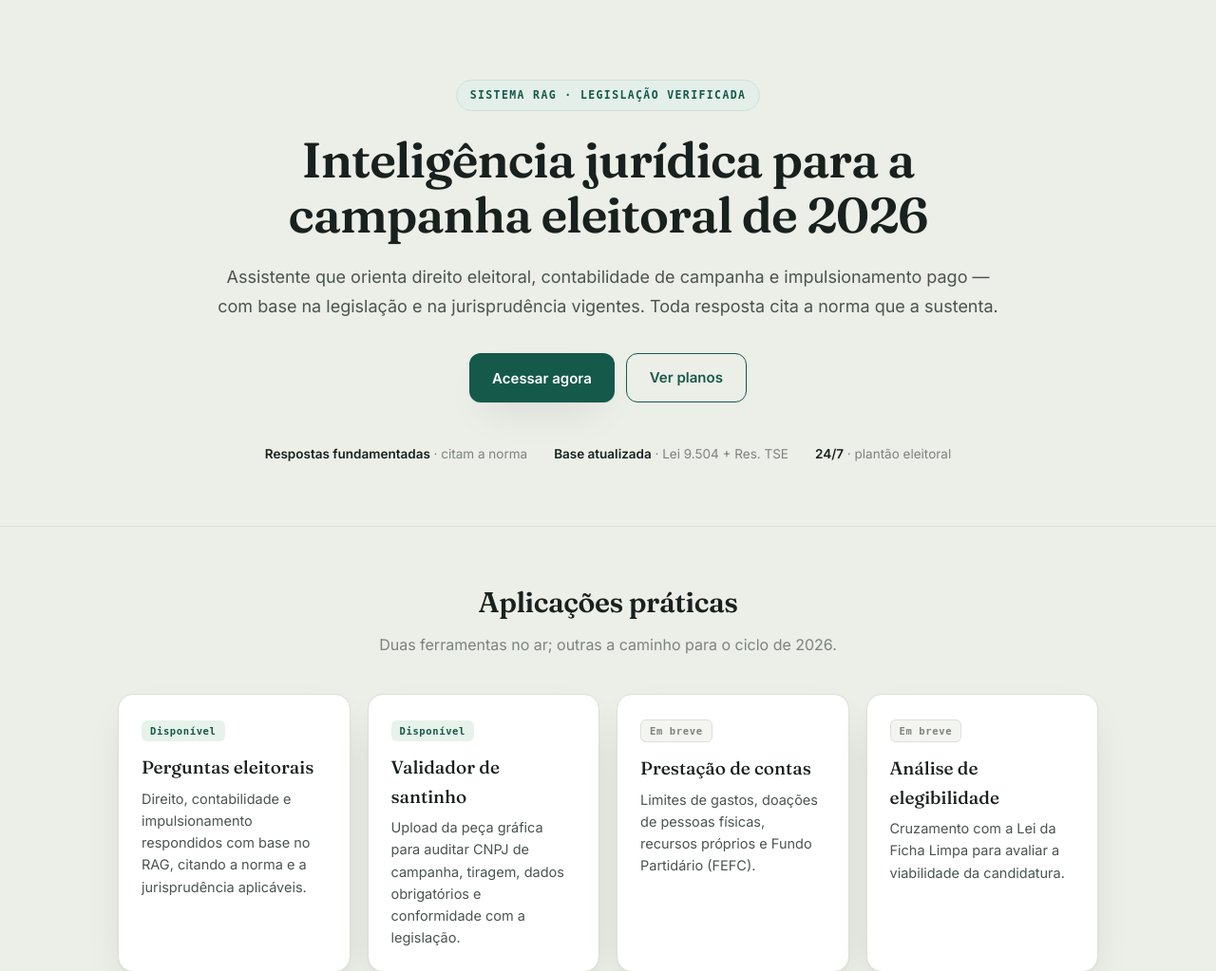
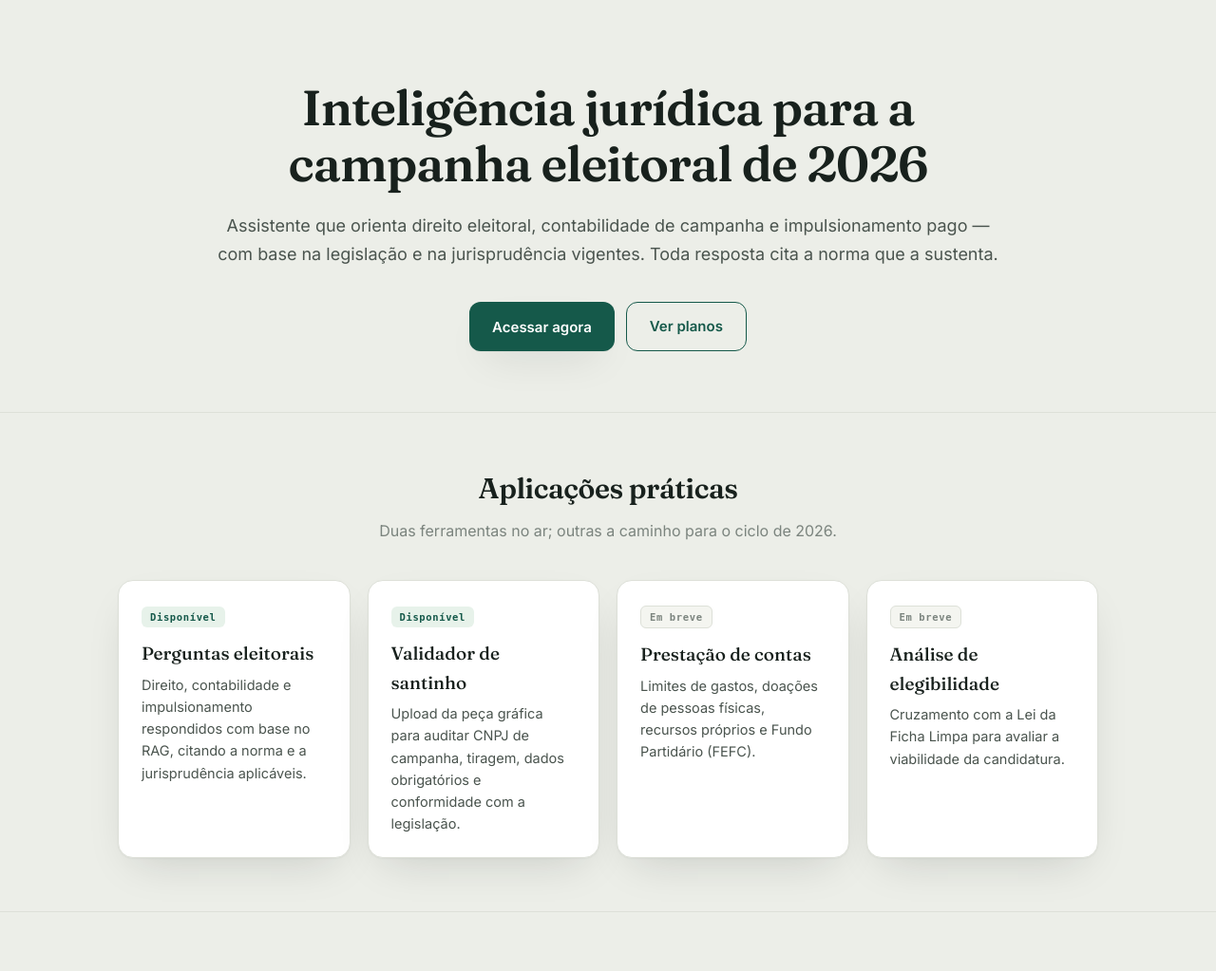
Before and after one commit to Geffersonvivan/Tira_Duvidas_Eleitoral, a Django app: page / in a window 1280 px wide. Shown: the part 83-1106 px from the top of the page at 95% size. Run offline with Django 5.2, Linux system fonts and the light colour scheme; some libraries are stand-ins or nearby versions; some web fonts are replaced.

Commit message:
Landing: remove selo do topo e a linha de fatos do hero
Retira o badge "Sistema RAG · Legislação verificada" e a faixa de destaques
(Respostas fundamentadas / Base atualizada / 24-7), deixando o hero mais limpo.

Co-Authored-By: Claude Opus 4.8 (1M context) <noreply@anthropic.com>

```diff
--- a/templates/landing.html
+++ b/templates/landing.html
@@ -90,17 +90,11 @@
 
 <main>
   <section class="hero wrap">
-    <span class="kicker">Sistema RAG · Legislação verificada</span>
     <h2>Inteligência jurídica para a campanha eleitoral de 2026</h2>
     <p class="lede">Assistente que orienta direito eleitoral, contabilidade de campanha e impulsionamento pago — com base na legislação e na jurisprudência vigentes. Toda resposta cita a norma que a sustenta.</p>
     <div class="cta-row">
       <button class="btn btn-primary" id="btn-cta" onclick="tdeSignUp()">Acessar agora</button>
       <a class="btn btn-ghost" href="#precos">Ver planos</a>
-    </div>
-    <div class="facts">
-      <span><b>Respostas fundamentadas</b> · citam a norma</span>
-      <span><b>Base atualizada</b> · Lei 9.504 + Res. TSE</span>
-      <span><b>24/7</b> · plantão eleitoral</span>
     </div>
   </section>
 
```
